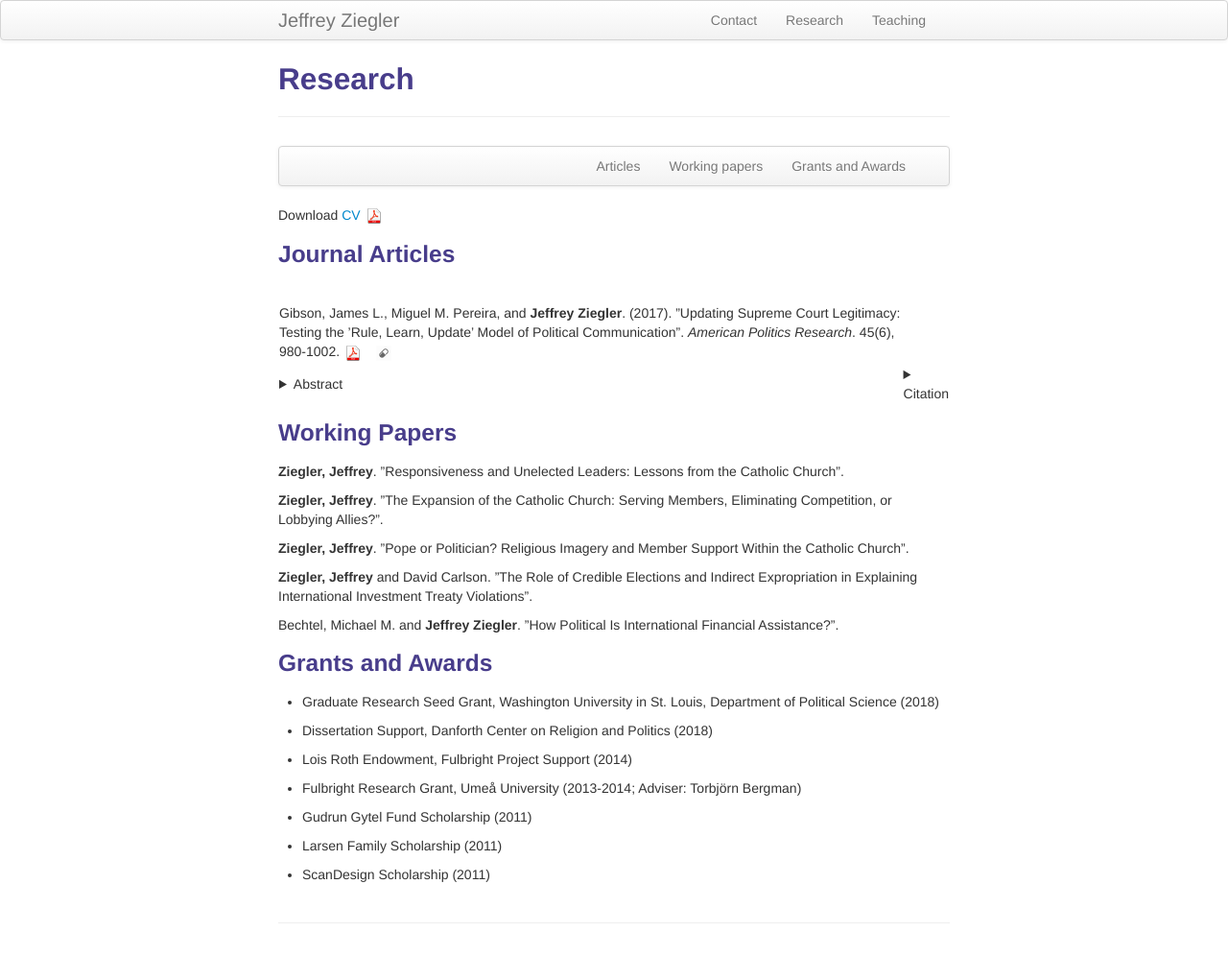
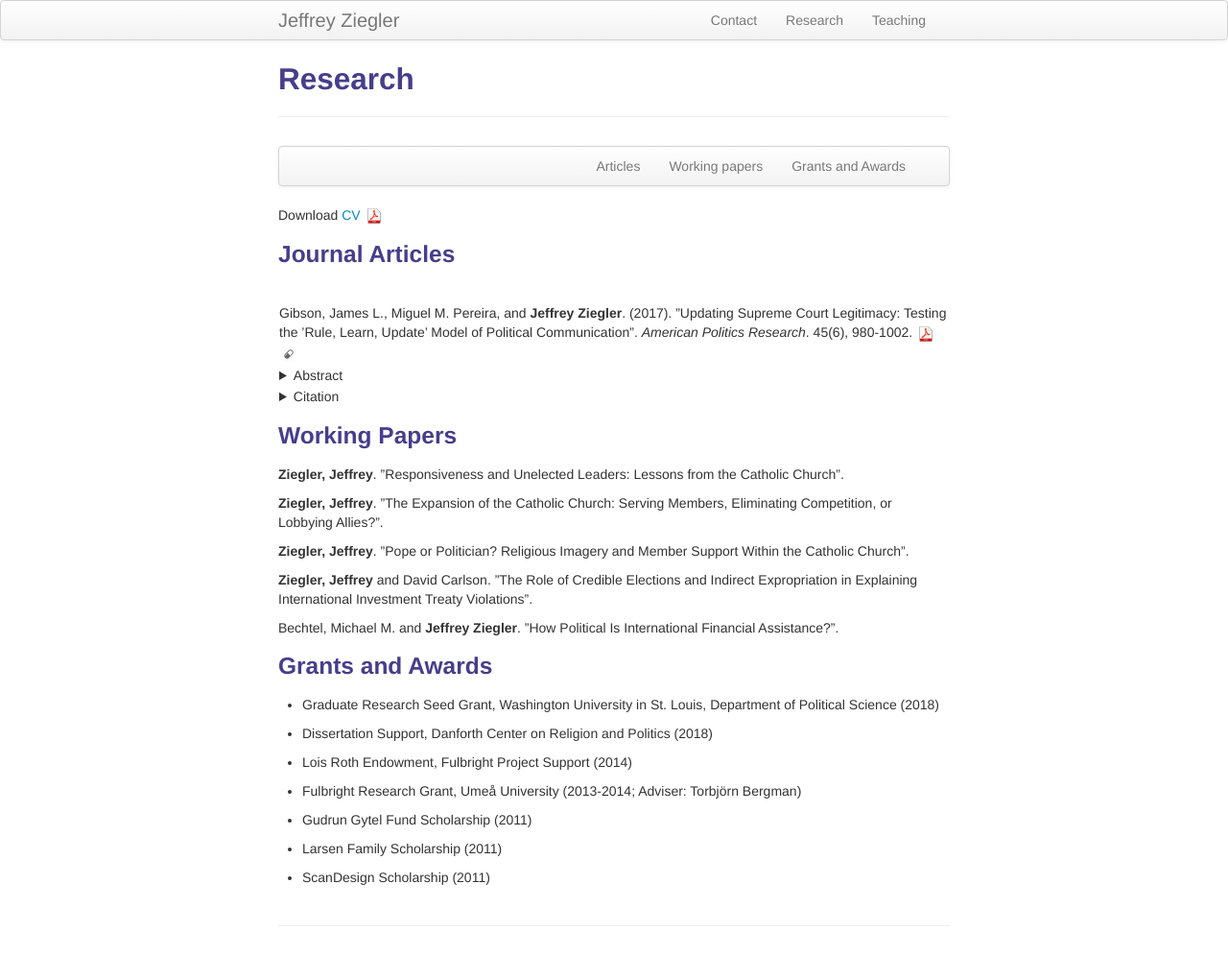
Before and after one commit to zieglerjef/zieglerjef.github.io, a Jekyll site: the page built from pages/pubs.md, in a window 1280 px wide. Shown: the whole page at 96% size. Built offline with Jekyll 4.4.1, drawn with Linux system fonts in a browser that asks for light colours.

Commit message:
Update pubs.md

```diff
--- a/pages/pubs.md
+++ b/pages/pubs.md
@@ -21,20 +21,21 @@ Download <a href="https://drive.google.com/open?id=1tBMW3yqCl2WfRwRRfyTYkDypJOkO
 
 <table align="center">
 <tr>
-<td align="left" valign="center" width="100%">
+<td align="left" valign="center" width="80%">
 Gibson, James L., Miguel M. Pereira, and <b>Jeffrey Ziegler</b>. (2017). ”Updating Supreme Court Legitimacy: Testing the ’Rule, Learn, Update’ Model of Political Communication”. <i>American Politics Research</i>. 45(6), 980-1002. <a href="https://drive.google.com/file/d/1YHqTlVkxxMtOSetTqnR4V8dhUR-LXqXT/view" target="_blank"> <img src="icons16/pdf-icon.png" alt="hi" class="inline"/>
 </a> &nbsp; <a href="https://drive.google.com/file/d/1OrwLIBFuznTYT0aKuaF_1aXoW58N0UUM/view" target="_blank"> <img src="icons16/supp-icon.png" alt="hi" class="inline"/>
 </a> </td></tr>
 
 <br>
-<tr><td align="left" valign="center" width="33%">
+<tr>
+<td align="left" valign="center" width="80%">
 <details><summary> Abstract </summary>
 <p>
 Test
 </p>
 </details>
-</td>
-<td align="left" valign="center" width="33%">
+</td>	</tr>
+<tr><td align="left" valign="center" width="80%">
 <details><summary> Citation </summary>
 <p>
 <pre>
```
